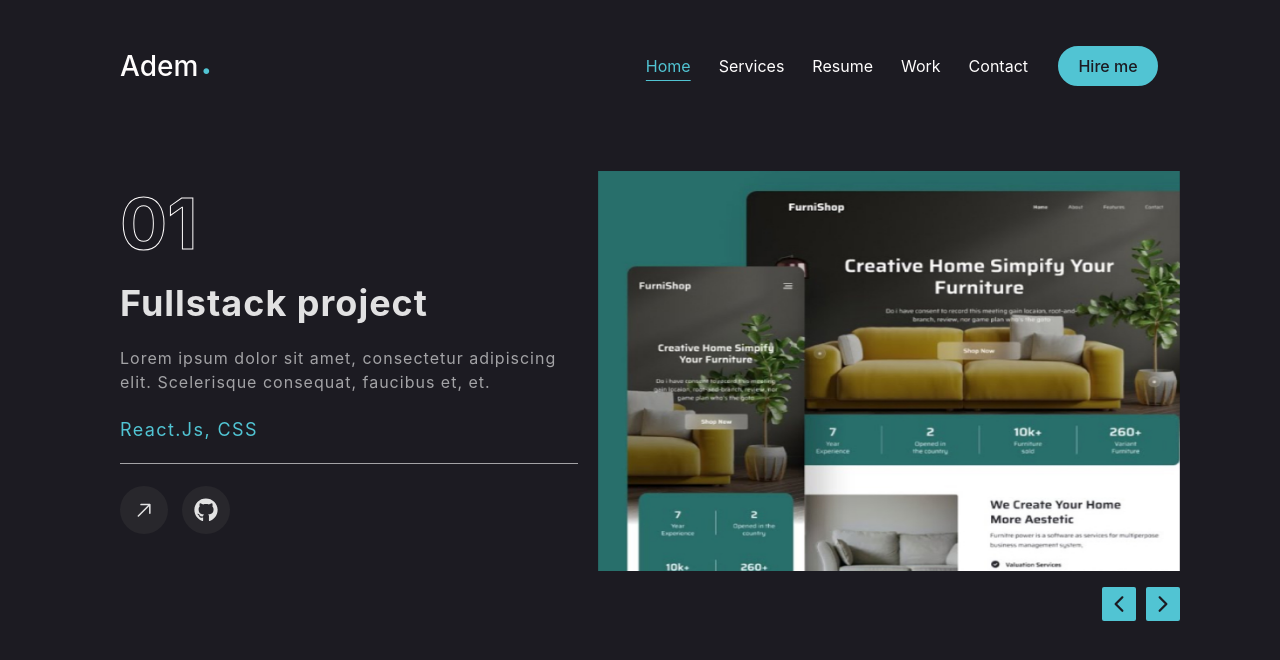
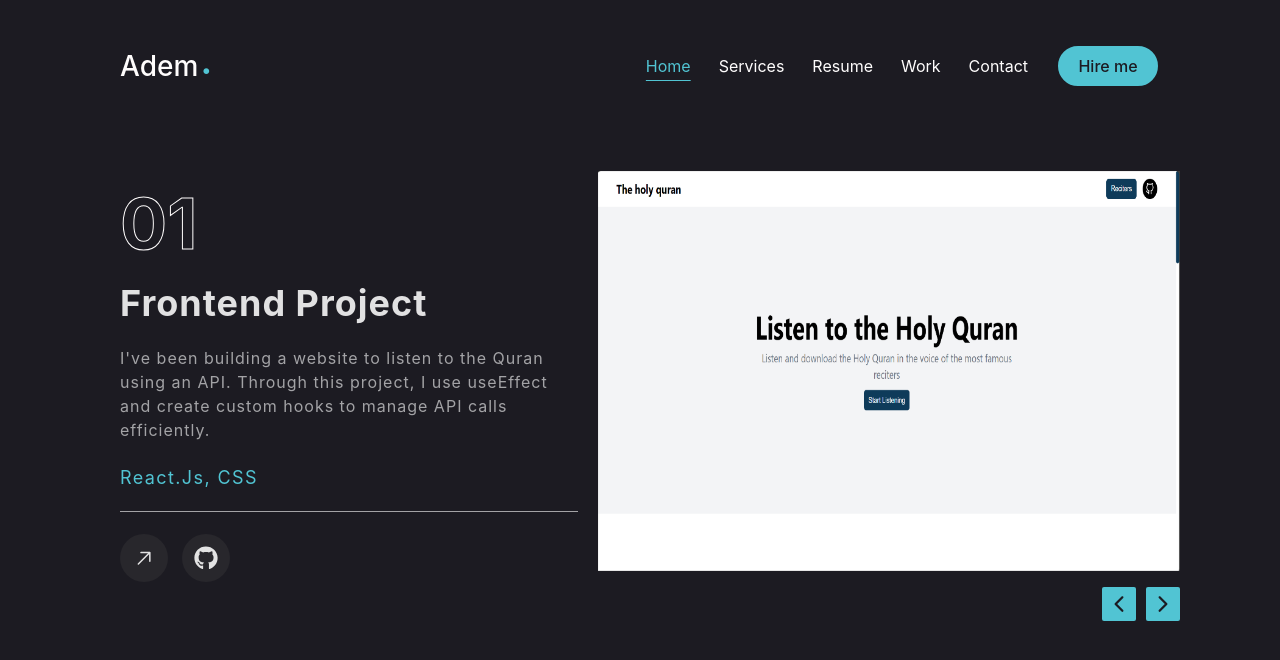
Before and after one commit to AdamBhs/Portfolio, a React (Vite) app: page /work in a window 1280 px wide. Shown: the top 660 px of the page. Built offline with nearby package versions, Linux system fonts and the light colour scheme.

Commit message:
chnage work

```diff
--- a/src/App.jsx
+++ b/src/App.jsx
@@ -1,6 +1,4 @@
-import React from 'react';
-import ReactDOM from 'react-dom/client';
-import { BrowserRouter, Routes, Route, Link } from "react-router-dom"
+import { BrowserRouter, Routes, Route } from "react-router-dom"
 import Home from './pages/Home/Home';
 import { Services } from './pages/Services/Services';
 import { Resume } from './pages/Resume/Resume';
--- a/src/components/navbar/Navbar.jsx
+++ b/src/components/navbar/Navbar.jsx
@@ -1,4 +1,4 @@
-import React, { useState, useRef, useEffect } from 'react';
+import { useState, useRef, useEffect } from 'react';
 import { Link } from 'react-router-dom';
 import "./NavbarStyle.css";
 import { HiOutlineBars3 } from "react-icons/hi2";
--- a/src/pages/Home/Home.jsx
+++ b/src/pages/Home/Home.jsx
@@ -1,4 +1,4 @@
-import {React, useState, useEffect} from 'react'
+import { useState, useEffect} from 'react'
 import "./HomeStyle.css"
 import photo from "../../assets/adem.png"
 import { HiArrowDownTray } from "react-icons/hi2";
@@ -147,9 +147,9 @@ const Home = () => {
           </div>
         </div>
 
-        <div class="card">
-          <div class="bg"><img src={photo} alt=""/></div>
-          <div class="blob"></div>
+        <div className="card">
+          <div className="bg"><img src={photo} alt=""/></div>
+          <div className="blob"></div>
         </div>
 
       </div>
--- a/src/pages/Resume/Resume.jsx
+++ b/src/pages/Resume/Resume.jsx
@@ -1,13 +1,11 @@
-import {React, useState} from 'react'
+import {useState} from 'react'
 import "./ResumeStyle.css"
-import { Button } from '../../components/button/Button'
 import { ExpCard } from '../../components/cards/ExpCard';
 import { SiJavascript, SiSpring, SiTypescript } from 'react-icons/si';
 import { FaAngular, FaFigma, FaJava, FaNodeJs, FaPython, FaReact } from 'react-icons/fa6';
 
 export const Resume = () => {
   const [activeSection, setActiveSection] = useState('experience');
-  const [activeOption, setActiveOption] = useState("experience");
 
   const handleClick = (section) => {
     setActiveSection(section);
@@ -124,7 +122,7 @@ export const Resume = () => {
           {activeSection === 'about' &&
              <div className='content-container'>
               <h2>About me</h2>
-              <p>Nouveau diplômé en génie logiciel, compétent en conception et développement d applications informatiques</p>
+              <p>Recent graduate in software engineering, skilled in designing and developing software applications.</p>
               <div className='personal_data'>
                 <div>Name <span>Adem Ben Hassine</span></div>
                 <div>Phone <span>(+216) 54 014 243</span></div>
--- a/src/pages/Work/Work.jsx
+++ b/src/pages/Work/Work.jsx
@@ -1,10 +1,10 @@
-import React, { useState, useRef } from 'react';
+import { useState, useRef } from 'react';
 import "./WorkStyle.css";
 import { IoIosArrowBack, IoIosArrowForward } from 'react-icons/io';
 import { Swiper, SwiperSlide } from 'swiper/react';
 import 'swiper/css';
-import project1 from "../../assets/work/thumb1.png";
-import project2 from "../../assets/work/thumb2.png";
+import project1 from "../../assets/work/quran_app.png";
+import project2 from "../../assets/work/shope_app.png";
 import project3 from "../../assets/work/thumb3.png";
 import { GoArrowRight } from 'react-icons/go';
 import { FaGithub } from 'react-icons/fa';
@@ -25,26 +25,35 @@ export const Work = () => {
         {project === "Project 1" &&
         <>
           <h1>01</h1>
-          <h3>Fullstack project</h3>
-          <p>Lorem ipsum dolor sit amet, consectetur adipiscing elit. Scelerisque consequat, faucibus et, et.</p>
+          <h3>Frontend Project</h3>
+          <p>I've been building a website to listen to the Quran using an API.
+             Through this project, I use useEffect and create custom hooks to manage API calls efficiently.</p>
           <p className='technology'>React.Js, CSS</p>
           <div className='line'></div>
           <div className="ref-github">
-            <div className='ref'><GoArrowRight /></div>
-            <div className='github'><FaGithub /></div>
+            <a href="https://recitersquran.netlify.app" target="_blank" rel="noopener noreferrer" className='ref'>
+              <GoArrowRight />
+            </a>
+            <a href="https://github.com/AdamBhs/QuranApp" target="_blank" rel="noopener noreferrer" className='github'>
+              <FaGithub />
+            </a>
           </div>
         </>
         }
         {project === "Project 2" &&
         <>
           <h1>02</h1>
-          <h3>Hello</h3>
-          <p>Lorem ipsum dolor sit amet, consectetur adipiscing elit. Scelerisque consequat, faucibus et, et.</p>
+          <h3>Frontend Project</h3>
+          <p>I built a landing page for an e-commerce clothing app, focusing on a user-friendly interface and responsive design to enhance the shopping experience.</p>
           <p className='technology'>React.Js, CSS</p>
           <div className='line'></div>
           <div className="ref-github">
-            <div className='ref'><GoArrowRight /></div>
-            <div className='github'><FaGithub /></div>
+            <a href="https://shopesmith.netlify.app" target="_blank" rel="noopener noreferrer" className='ref'>
+              <GoArrowRight />
+            </a>
+            <a href="https://github.com/AdamBhs/E-commerce" target="_blank" rel="noopener noreferrer" className='github'>
+              <FaGithub />
+            </a>
           </div>
         </>
         }
--- a/src/pages/Work/WorkStyle.css
+++ b/src/pages/Work/WorkStyle.css
@@ -86,6 +86,11 @@
     transition: all 0.3s ease;
 }
 
+a {
+    color: inherit;
+    text-decoration: none;
+}
+
 .ref-github .ref:hover {
     color: #51C4D3;
     cursor: pointer;
```
Also changed, not shown: src/assets/work/quran_app.png (added), src/assets/work/shope_app.png (added).
